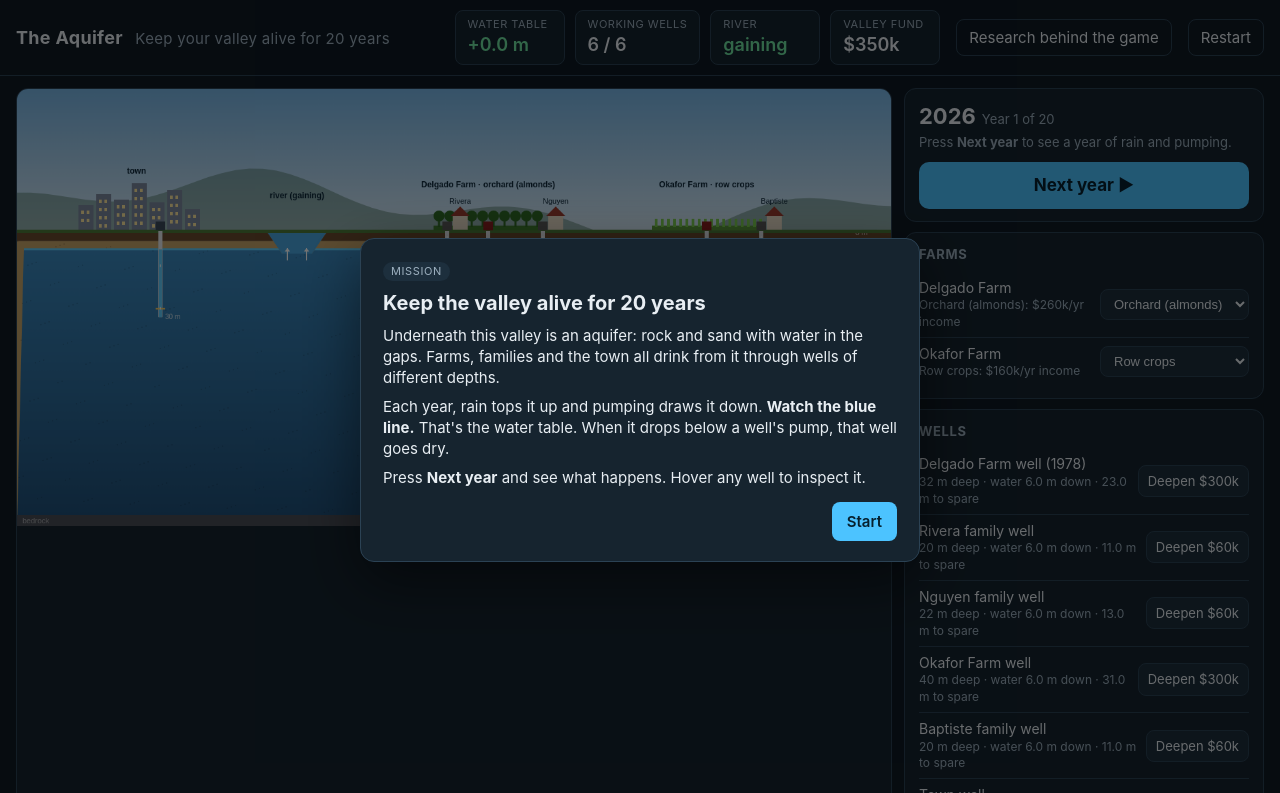
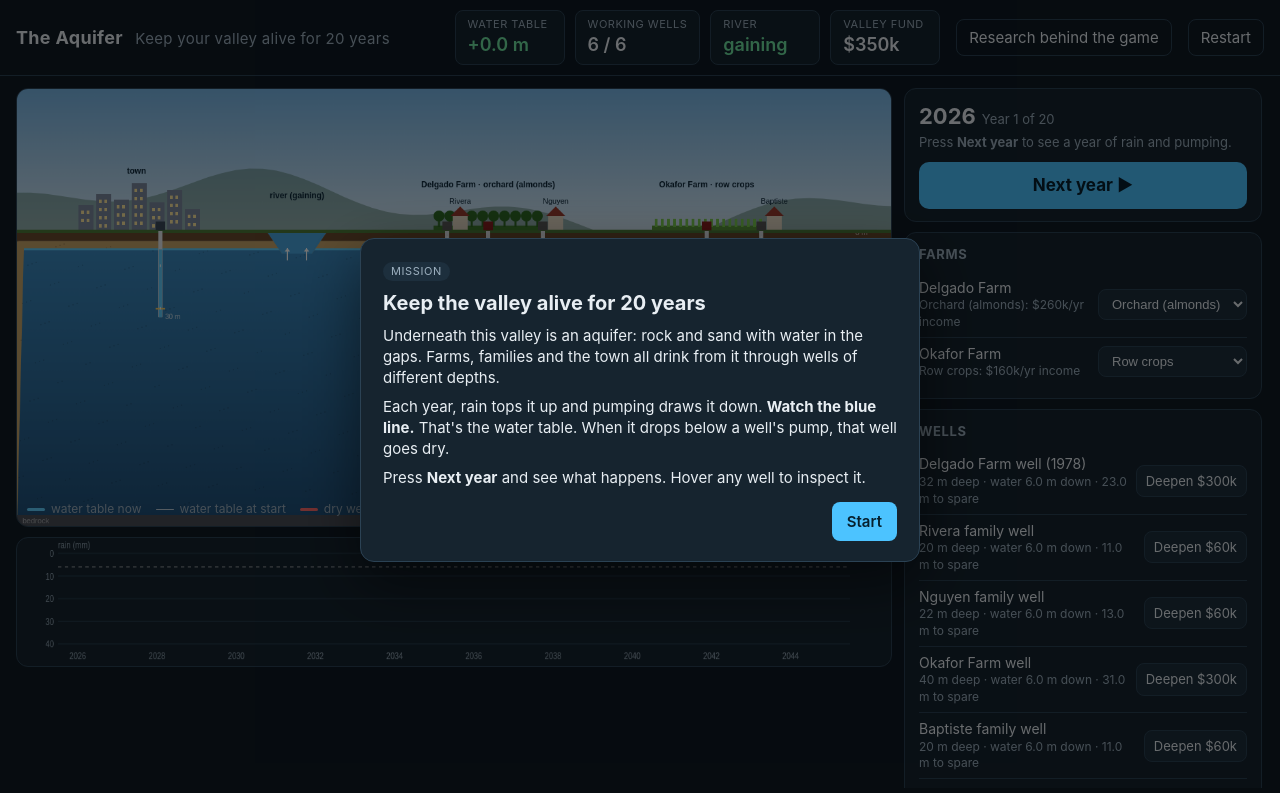
Before and after one commit to Bren-MarComm/bren-games, a plain HTML site: page aquifer/index.html in a window 1280 px wide. Shown: the top 793 px of the page. Drawn offline with Linux system fonts and the light colour scheme.

Commit message:
Publish games 2026-10-09

```diff
--- a/aquifer/index.html
+++ b/aquifer/index.html
@@ -21,10 +21,13 @@
 </header>
 
 <main>
+  <div id="left">
   <div id="stage">
     <canvas id="valley" width="1280" height="640"></canvas>
     <div id="tip"></div>
     <div id="legend"><span class="wt">water table now</span><span class="wt0">water table at start</span><span class="dry">dry well</span></div>
+  </div>
+  <div id="chartwrap"><canvas id="chart" width="1280" height="150"></canvas></div>
   </div>
 
   <aside>
@@ -66,8 +69,6 @@
   </aside>
 </main>
 
-<div id="chartwrap"><canvas id="chart" width="1280" height="150"></canvas></div>
-
 <div class="modal" id="event"><div class="dialog" id="event-body"></div></div>
 
 <div class="modal" id="research"><div class="dialog">
--- a/aquifer/style.css
+++ b/aquifer/style.css
@@ -5,7 +5,7 @@
 }
 * { box-sizing: border-box; }
 html, body { margin: 0; height: 100%; }
-body { background: var(--bg); color: var(--text); font-family: var(--font); font-size: 15px; line-height: 1.4; }
+body { background: var(--bg); color: var(--text); font-family: var(--font); font-size: 15px; line-height: 1.4; display: flex; flex-direction: column; height: 100vh; overflow: hidden; }
 button { font: inherit; cursor: pointer; }
 button:disabled { opacity: .45; cursor: not-allowed; }
 a { color: var(--accent); }
@@ -21,10 +21,12 @@ header h1 small { color: var(--muted); font-weight: 400; margin-left: 8px; }
 .ghost { background: transparent; color: var(--text); border: 1px solid var(--line); border-radius: 8px; padding: 7px 12px; }
 .ghost:hover { border-color: var(--accent); }
 
-main { display: grid; grid-template-columns: minmax(0, 1fr) 360px; gap: 12px; padding: 12px 16px; }
-main > * { min-width: 0; }
-#stage { position: relative; background: var(--panel); border: 1px solid var(--line); border-radius: 12px; overflow: hidden; }
-#valley { width: 100%; height: auto; display: block; }
+main { display: grid; grid-template-columns: minmax(0, 1fr) 360px; gap: 12px; padding: 12px 16px; flex: 1; min-height: 0; }
+main > * { min-width: 0; min-height: 0; }
+#left { display: flex; flex-direction: column; gap: 10px; min-height: 0; }
+#stage { position: relative; background: var(--panel); border: 1px solid var(--line); border-radius: 12px; overflow: hidden; display: flex; justify-content: center; flex: 0 1 auto; min-height: 0; }
+/* the canvas keeps its 2:1 shape and shrinks to fit whatever height is left */
+#valley { display: block; width: auto; height: auto; max-width: 100%; max-height: calc(100vh - 262px); }
 #tip { position: absolute; pointer-events: none; background: rgba(10,18,26,.92); border: 1px solid var(--line); border-radius: 8px; padding: 8px 10px; font-size: 13px; display: none; max-width: 240px; }
 #tip b { display: block; margin-bottom: 2px; }
 #legend { position: absolute; left: 10px; bottom: 8px; font-size: 12px; color: var(--muted); display: flex; gap: 14px; }
@@ -32,7 +34,7 @@ main > * { min-width: 0; }
 #legend .wt::before { background: #5fd0ff; } #legend .wt0::before { background: #fff; opacity: .7; border-top: 1px dashed #fff; height: 0; }
 #legend .dry::before { background: var(--bad); }
 
-aside { display: flex; flex-direction: column; gap: 10px; }
+aside { display: flex; flex-direction: column; gap: 10px; overflow-y: auto; min-height: 0; padding-right: 2px; scrollbar-width: thin; }
 .card { background: var(--panel); border: 1px solid var(--line); border-radius: 12px; padding: 12px 14px; }
 .card h2 { font-size: 13px; margin: 0 0 8px; color: var(--muted); text-transform: uppercase; letter-spacing: .6px; }
 .year { font-size: 22px; font-weight: 700; }
@@ -53,8 +55,8 @@ aside { display: flex; flex-direction: column; gap: 10px; }
 #log { font-size: 12.5px; color: var(--muted); max-height: 150px; overflow-y: auto; white-space: pre-wrap; font-family: ui-monospace, Menlo, monospace; line-height: 1.5; }
 #log .y { color: var(--text); }
 
-#chartwrap { padding: 12px 16px 20px; }
-#chart { width: 100%; height: 150px; display: block; background: var(--panel); border: 1px solid var(--line); border-radius: 12px; }
+#chartwrap { flex: 0 0 auto; }
+#chart { width: 100%; height: 130px; display: block; background: var(--panel); border: 1px solid var(--line); border-radius: 12px; }
 
 .modal { position: fixed; inset: 0; background: rgba(0,0,0,.55); display: none; align-items: center; justify-content: center; padding: 16px; z-index: 10; }
 .modal.open { display: flex; }
@@ -74,7 +76,12 @@ aside { display: flex; flex-direction: column; gap: 10px; }
 kbd { background: var(--panel-2); border: 1px solid var(--line); border-radius: 4px; padding: 0 5px; font-size: 12px; }
 
 @media (max-width: 900px) {
+  body { height: auto; overflow: auto; display: block; }
   main { grid-template-columns: minmax(0, 1fr); }
+  #left { position: sticky; top: 0; z-index: 5; background: var(--bg); padding-bottom: 6px; }
+  #valley { max-height: 46vh; }
+  #chart { height: 90px; }
+  aside { overflow: visible; }
   .stat { min-width: 0; flex: 1; }
   .stats { margin-left: 0; }
 }
```
